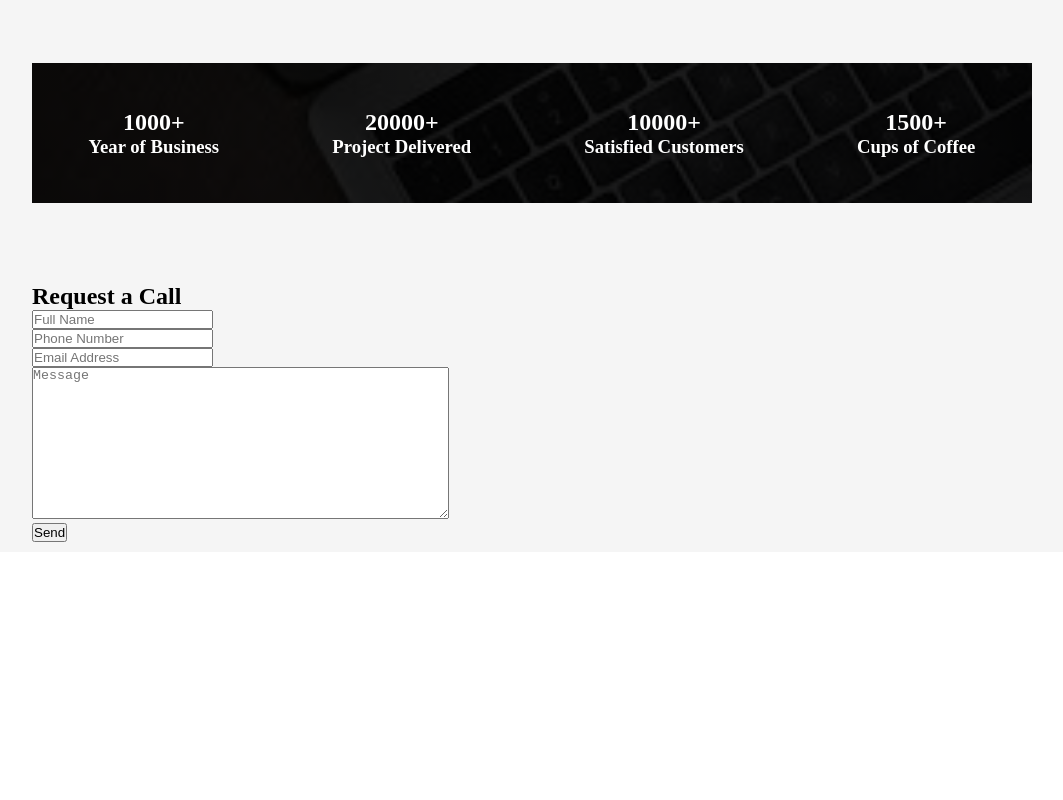
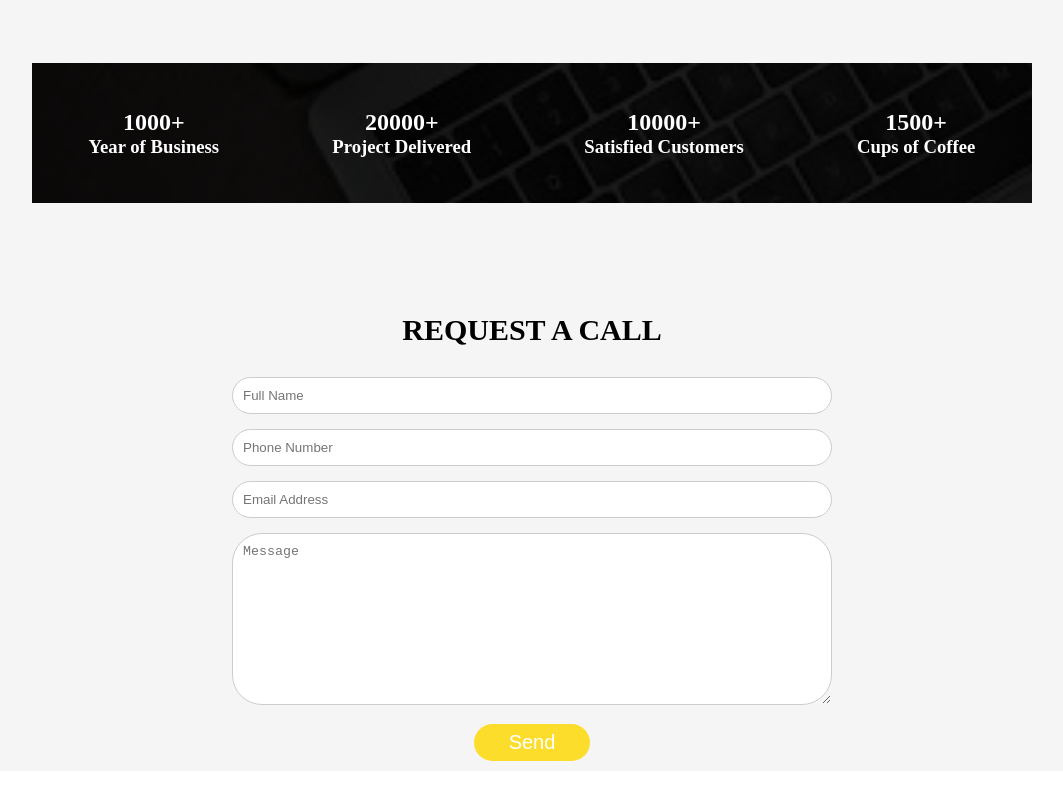
Before and after one commit to Rocky3112/Web-Agency, a plain HTML site: page webAgency.html in a window 1280 px wide. Shown: the part 2734-3534 px from the top of the page, without its empty margins (108-1171 px from the left). Before the commit the page ends 3326 px from the top, so only its background shows below. Drawn offline with Linux system fonts and the light colour scheme.

Commit message:
form full done

```diff
--- a/style.css
+++ b/style.css
@@ -236,6 +236,45 @@ img {
   align-items: center;
   text-align: center;
 }
+/* form part */
+.formTitle{
+  font-size: 30px;
+  text-align: center;
+  padding: 30px 0;
+  text-transform: uppercase;
+}
+.formContainer{
+
+  display: flex;
+  justify-content: center;
+  align-items: center;
+
+}
 
 
+.inputAll {
+  width: 600px;
+  padding: 10px;
+  margin-bottom: 15px;
+  border: 1px solid #ccc;
+  border-radius: 30px;
+  box-sizing: border-box;
+}
+
+button {
+  background-color: rgba(255, 217, 0, 0.823);
+  border: none;
+  color: white;
+  padding: 7px 35px;
+  border-radius: 25px;
+  cursor: pointer;
+  font-size: 20px;
+
+
+}
+.btn{
+  text-align: center;
+}
+
 /* Responsive part */
+/* aas */
```
